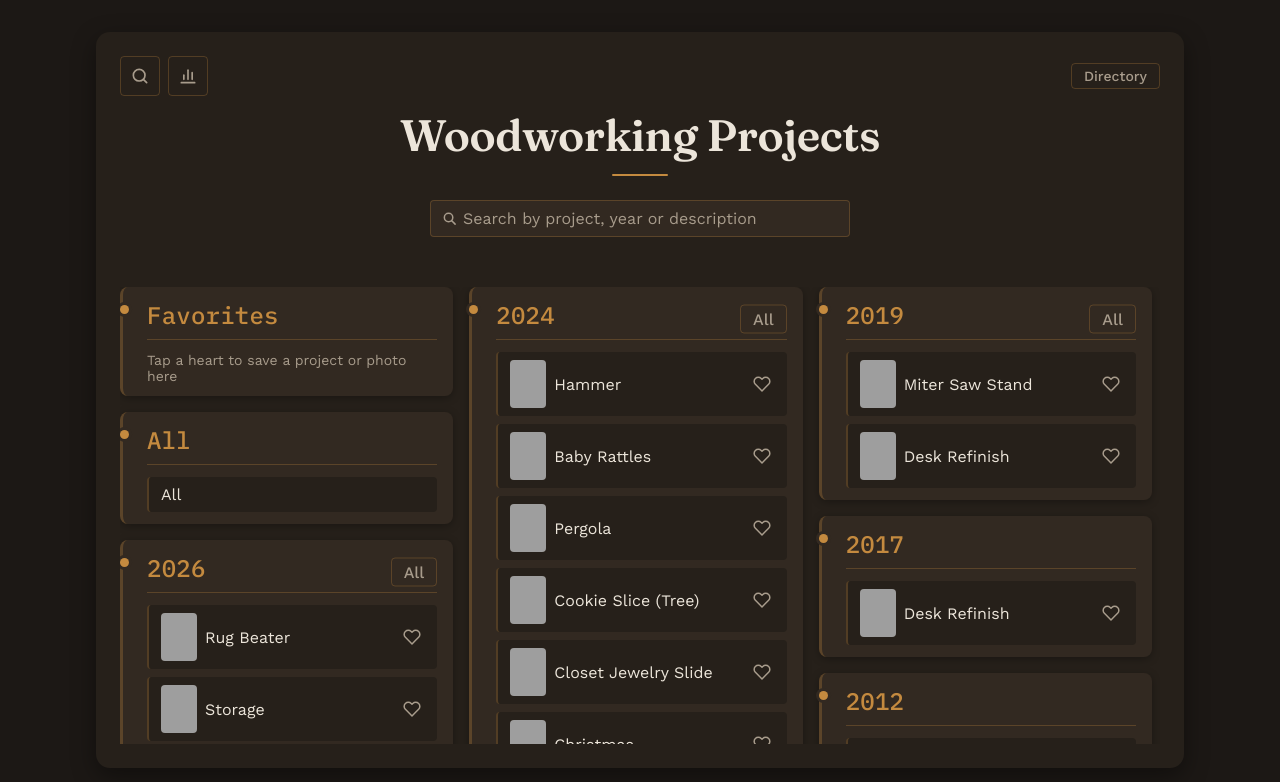
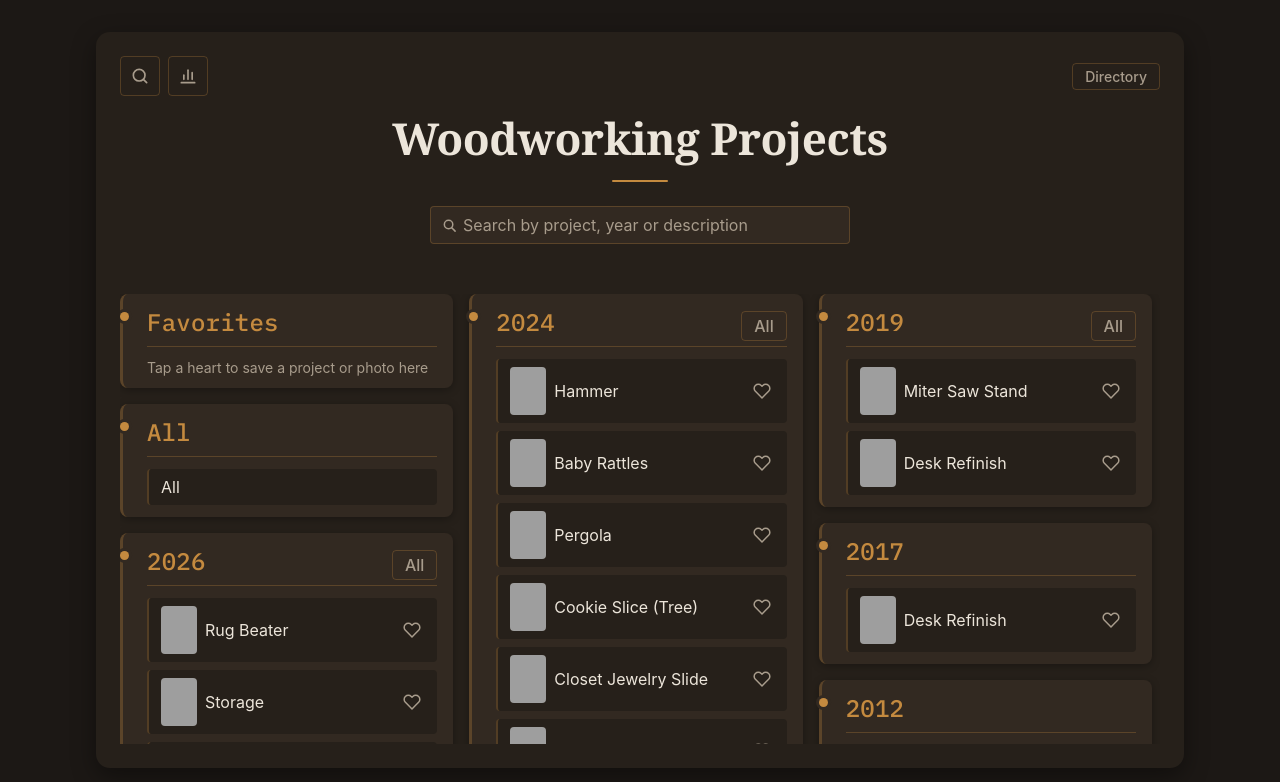
Before and after one commit to rbrock44/woodworking-projects, an Angular app: page / in a window 1280 px wide. Shown: the top 782 px of the page. Built offline with nearby package versions, Linux system fonts and the light colour scheme; grey boxes are pictures that could not be loaded.

Commit message:
self-host fonts

```diff
--- a/angular.json
+++ b/angular.json
@@ -34,6 +34,10 @@
               }
             ],
             "styles": [
+              "node_modules/@fontsource-variable/fraunces/opsz.css",
+              "node_modules/@fontsource-variable/work-sans/wght.css",
+              "node_modules/@fontsource/ibm-plex-mono/400.css",
+              "node_modules/@fontsource/ibm-plex-mono/500.css",
               "src/styles.scss"
             ],
             "scripts": []
--- a/package.json
+++ b/package.json
@@ -18,6 +18,9 @@
     "@angular/platform-server": "^22.3.0",
     "@angular/router": "^22.3.0",
     "@angular/ssr": "^22.3.0",
+    "@fontsource-variable/fraunces": "^5.3.0",
+    "@fontsource-variable/work-sans": "^5.3.0",
+    "@fontsource/ibm-plex-mono": "^5.3.0",
     "rxjs": "~7.8.0",
     "tslib": "^2.3.0"
   },
--- a/scripts/finish-static-build.mjs
+++ b/scripts/finish-static-build.mjs
@@ -43,7 +43,7 @@ rmSync(join(dist, 'prerendered-routes.json'));
 
 // GitHub Pages can't send security headers, so every page carries its content policy in a meta tag: only this
 // site's own scripts plus the build's inline ones (allowed by hash, so a script slipped into a page can't run),
-// fonts from Google Fonts, photos from the images repo, and no plugins. (Framing protection and HSTS need real
+// fonts and styles from the site itself, photos from the images repo, and no plugins. (Framing protection and HSTS need real
 // headers, which a meta tag can't give.)
 const htmlFiles = dir => readdirSync(dir, { withFileTypes: true }).flatMap(entry =>
   entry.isDirectory() ? htmlFiles(join(dir, entry.name)) : entry.name.endsWith('.html') ? [join(dir, entry.name)] : []);
@@ -61,8 +61,8 @@ const csp = [
   "default-src 'self'",
   `script-src 'self' ${[...scriptHashes].sort().join(' ')}`.trim(),
   // Angular and the critical-CSS step write style attributes and <style> blocks, so inline styles stay allowed
-  "style-src 'self' 'unsafe-inline' https://fonts.googleapis.com",
-  "font-src 'self' https://fonts.gstatic.com",
+  "style-src 'self' 'unsafe-inline'",
+  "font-src 'self'",
   "img-src 'self' data: https://raw.githubusercontent.com",
   "connect-src 'self'",
   "base-uri 'self'",
--- a/src/index.html
+++ b/src/index.html
@@ -18,9 +18,6 @@
   <meta name="twitter:title" content="Woodworking Projects by Ryan Brock">
   <meta name="twitter:description" content="A showcase of Ryan Brock's woodworking projects, featuring builds organized by year with detailed photo galleries for each project.">
   <link rel="icon" type="image/x-icon" href="favicon.ico">
-  <link rel="preconnect" href="https://fonts.googleapis.com">
-  <link rel="preconnect" href="https://fonts.gstatic.com" crossorigin>
-  <link href="https://fonts.googleapis.com/css2?family=Fraunces:opsz,wght@9..144,500;9..144,600;9..144,700&family=Work+Sans:wght@400;500;600&family=IBM+Plex+Mono:wght@400;500&display=swap" rel="stylesheet">
 </head>
 <body>
   <app-root></app-root>
--- a/src/styles.scss
+++ b/src/styles.scss
@@ -23,8 +23,9 @@
   --shadow-md: 0 8px 24px rgba(0, 0, 0, 0.4);
 
   // Type
-  --font-display: 'Fraunces', Georgia, serif;
-  --font-body: 'Work Sans', -apple-system, BlinkMacSystemFont, sans-serif;
+  // Served from the site itself (fontsource, listed in angular.json's styles), not Google Fonts
+  --font-display: 'Fraunces Variable', Georgia, serif;
+  --font-body: 'Work Sans Variable', -apple-system, BlinkMacSystemFont, sans-serif;
   --font-mono: 'IBM Plex Mono', 'SFMono-Regular', Consolas, monospace;
 
   --text-xs: 0.75rem;
```
Also changed, not shown: 2 other files (tests, documents, lock files or other folders).
